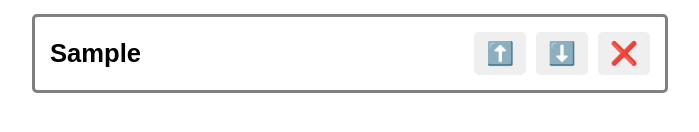
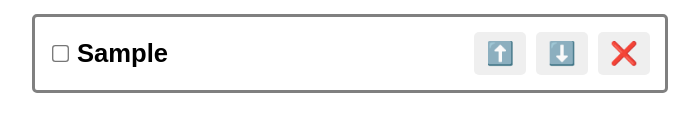
Before and after one commit to Bharath2228/To-Do-List, a React (Vite) app: page / in a window 1280 px wide. Both pictures are taken after typing "Sample" into the empty fields and a click on the button "Add Task". Shown: the part 280-412 px from the top of the page, without its empty margins (308-1007 px from the left). Built offline with nearby package versions, Linux system fonts and the light colour scheme.

Commit message:
Added: StrikeThrough Functionality

```diff
--- a/src/App.jsx
+++ b/src/App.jsx
@@ -5,7 +5,6 @@ function App() {
   return(
     <>
       <ToDoList />
-
     </>
   );
 
--- a/src/ToDoList.jsx
+++ b/src/ToDoList.jsx
@@ -1,57 +1,61 @@
-import React, {useState} from 'react';
+import React, { useState } from 'react';
 
-function ToDoList(){
+function ToDoList() {
+    const [tasks, setTasks] = useState([]);
+    const [newTask, setNewTask] = useState("");
 
-    const [tasks, setTasks] = useState([]);
-    const [newTask, setNewTask] = useState()
-
-    function addTask(){
-        if (newTask.trim() !== ""){
-            const addedTask = newTask
-            setTasks(t => [...t, addedTask])
-            setNewTask("")
+    function addTask() {
+        if (newTask.trim() !== "") {
+            const addedTask = { text: newTask, completed: false };
+            setTasks(t => [...t, addedTask]);
+            setNewTask("");
         }
     }
 
-    function removeTask(index){
-        setTasks(tasks.filter((_, i) => i !== index))
+    function removeTask(index) {
+        setTasks(tasks.filter((_, i) => i !== index));
     }
 
-    function moveUp(index){
-
-       if (index > 0){
-        const updatedTask = [...tasks];
-        [updatedTask[index], updatedTask[index - 1]] = [updatedTask[index - 1], updatedTask[index]]
-        setTasks(updatedTask);
+    function moveUp(index) {
+        if (index > 0) {
+            const updatedTasks = [...tasks];
+            [updatedTasks[index], updatedTasks[index - 1]] = [updatedTasks[index - 1], updatedTasks[index]];
+            setTasks(updatedTasks);
         }
     }
 
-    function moveDown(index){
-
-        if (index < tasks.length - 1){
-        const updatedTask = [...tasks];
-         [updatedTask[index], updatedTask[index + 1]] = [updatedTask[index + 1], updatedTask[index]]
-         setTasks(updatedTask);
+    function moveDown(index) {
+        if (index < tasks.length - 1) {
+            const updatedTasks = [...tasks];
+            [updatedTasks[index], updatedTasks[index + 1]] = [updatedTasks[index + 1], updatedTasks[index]];
+            setTasks(updatedTasks);
         }
     }
 
-    function onChangeTask(event){
-        setNewTask(event.target.value)
+    function onChangeTask(event) {
+        setNewTask(event.target.value);
     }
 
-    function onKeyPress(event){
-        if(event.key === 'Enter'){
+    function toggleStrikeThrough(index) {
+        setTasks(tasks.map((task, i) =>
+            i === index ? { ...task, completed: !task.completed } : task
+        ));
+    }
+
+    function onKeyPress(event) {
+        if (event.key === 'Enter') {
             event.preventDefault();
             addTask();
         }
     }
 
-    return(
+    return (
         <div className='toDoListContainer'>
             <h1>To Do List</h1>
 
             <input
                 id='inputField'
+                type='text'
                 placeholder='Write Your Task..'
                 onChange={onChangeTask}
                 value={newTask}
@@ -60,31 +64,28 @@ function ToDoList(){
             <button
                 className='addButton'
                 onClick={addTask}
-                >Add Task</button>
+            >
+                Add Task
+            </button>
 
             <ol>
-                {tasks.map((task, index) =>
-                    <>
+                {tasks.map((task, index) => (
                     <li key={index}>
-                            <span className='listText'>{task}</span>
-                        <button className='moveButton'
-                        onClick={() => moveUp(index)}>
-                           ⬆️
-                        </button>
-                        <button className='moveButton'
-                        onClick={() => moveDown(index)}>
-                           ⬇️
-                        </button>
-                        <button className='deleteButton' onClick={() => removeTask(index)}>
-                           ❌
-                        </button>
+                        <input
+                            id='checkbox'
+                            type='checkbox'
+                            onChange={() => toggleStrikeThrough(index)}
+                            checked={task.completed}
+                        />
+                        <span className={`listText ${task.completed ? 'strikethrough' : ''}`}>{task.text}</span>
+                        <button className='moveButton' onClick={() => moveUp(index)}>⬆️</button>
+                        <button className='moveButton' onClick={() => moveDown(index)}>⬇️</button>
+                        <button className='deleteButton' onClick={() => removeTask(index)}>❌</button>
                     </li>
-                    </>
-                )}
+                ))}
             </ol>
         </div>
     );
-
 }
 
-export default ToDoList
+export default ToDoList;
--- a/src/index.css
+++ b/src/index.css
@@ -35,7 +35,7 @@ button{
   background-color: hsl(120, 100%, 44%);
 }
 
-input{
+input[type = "text"]{
   font-size: 1.6rem;
   padding: 10px;
   border: 2px solid grey;
@@ -71,3 +71,12 @@ li{
   font-size: 1.4rem;
   margin-left: 10px;
 }
+
+#checkbox{
+  transform: scale(1.3);
+  margin-right: 10px;
+}
+
+.strikethrough {
+  text-decoration: line-through;
+}
```
Lines whose indentation alone changed are shown as unchanged.
